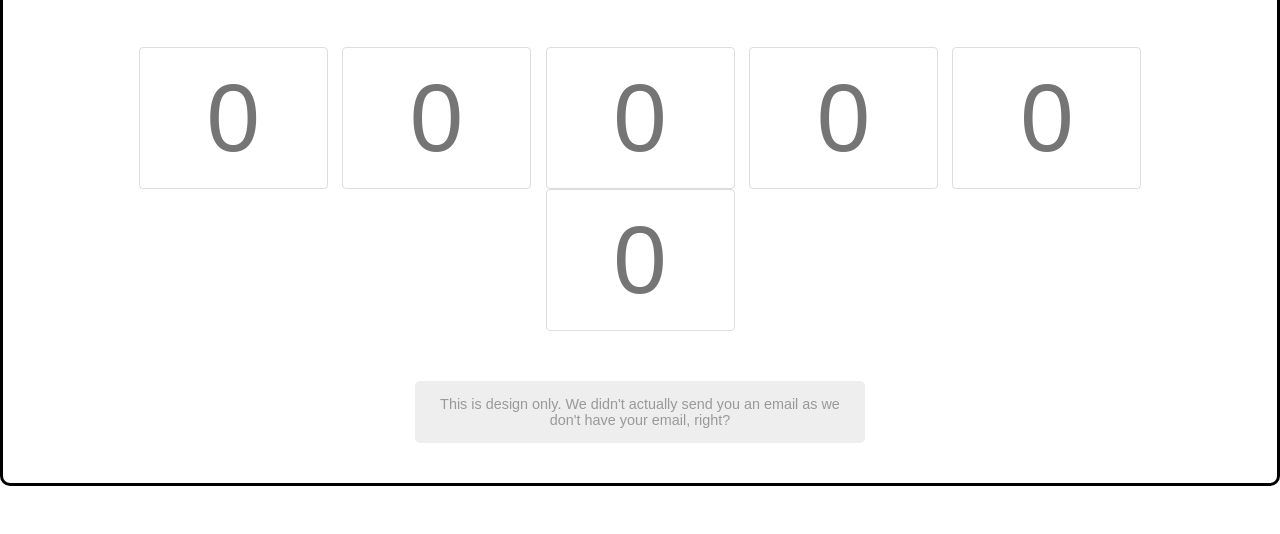
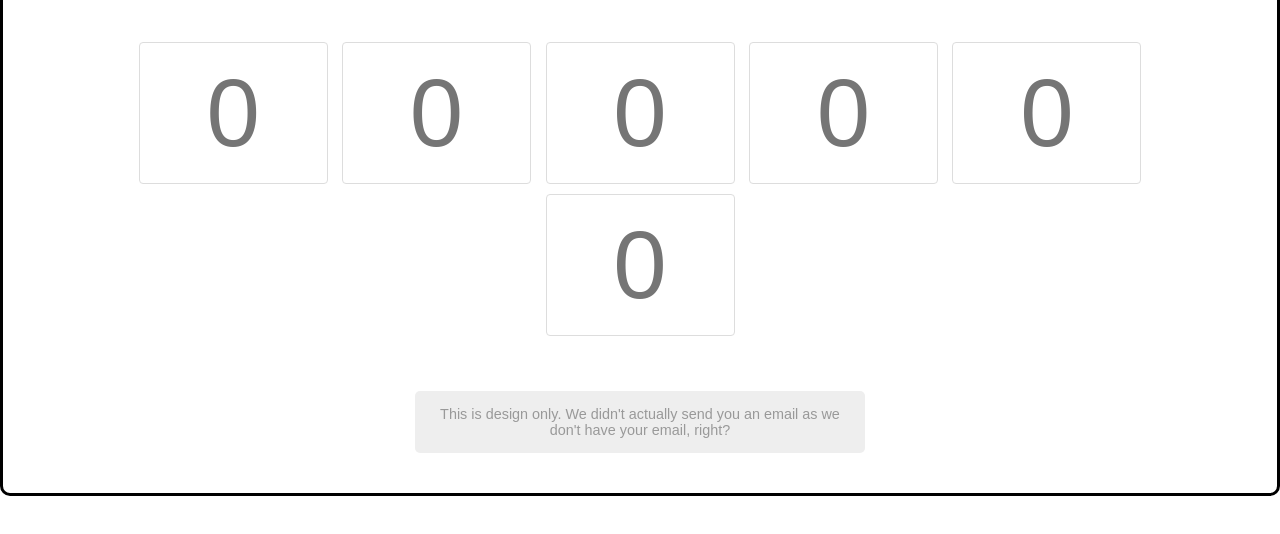
Before and after one commit to bendrendel/verify-account, a plain HTML site: page index.html in a window 1280 px wide. Shown: the part 228-762 px from the top of the page. Drawn offline with Linux system fonts and the light colour scheme; a web font is replaced by a local one.

Commit message:
Change margins on inputs

```diff
--- a/style.css
+++ b/style.css
@@ -50,7 +50,7 @@ input {
   font-size: 6rem;
   text-align: center;
   padding: 15px 5px;
-  margin: 0 5px;
+  margin: 5px 5px;
   border: #ddd solid 1px;
   border-radius: 4px;
 }
```
